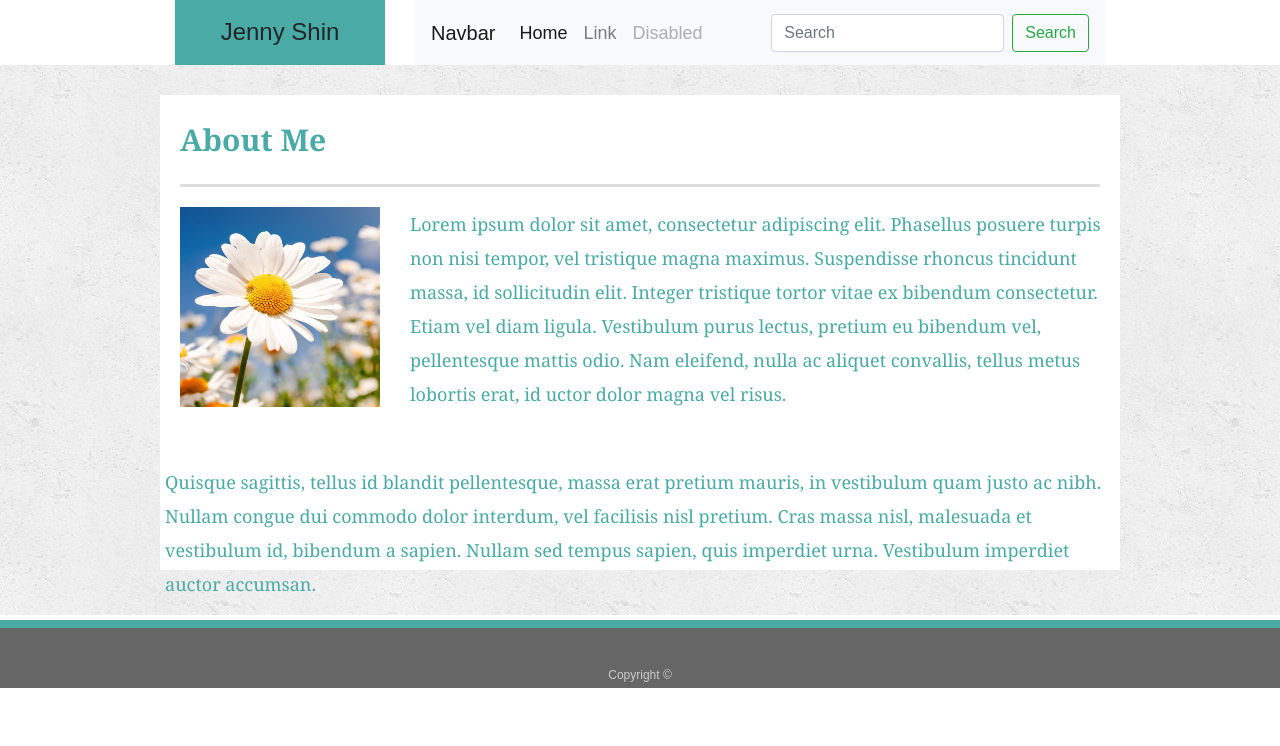
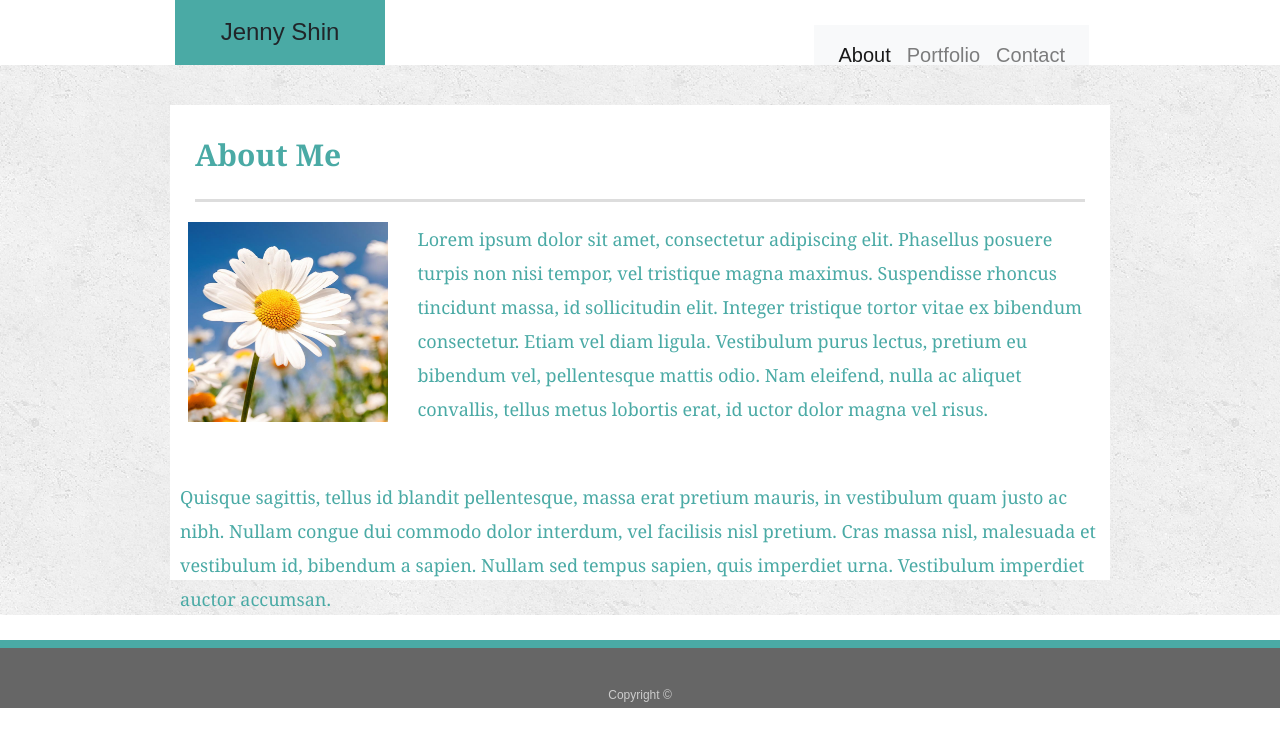
Before and after one commit to jenshin75/Bootstrap-Portfolio, a plain HTML site: page index.html in a window 1280 px wide. Drawn offline with nearby package versions, Linux system fonts and the light colour scheme.

Commit message:
updated 05/04/19 09:00 pm

```diff
--- a/assets/css/style.css
+++ b/assets/css/style.css
@@ -12,7 +12,7 @@ body {
   font-size: 18pt;
   padding-top: 15px;
   background-color:#4aaaa5;
-  height: 70px;
+  height: 90px;
   text-align: center;
 }
 
@@ -20,20 +20,26 @@ a {
   color: black;
 }
 
+#daisy {
+  height: 200px;
+  width: 200px;
+  float: right;
+}
+
 #main {
   color: #777777;
   background: url("../images/concrete_seamless.png");
   position: relative;
-  bottom: 5px;
+  bottom: 25px;
   height: 550px;
-  padding: 10px;
+  padding: 20px;
 }
 
 .content-box {
   background-color: #ffffff;
   /* width: 960px; */
   height: 475px;
-  padding: 20px;
+  padding: 25px;
   margin: 20px 150px;
   /* font-family: Arial, Helvetica, sans-serif; */
   color: #4aaaa5;
@@ -115,7 +121,9 @@ h2, h3 {
   font-size: 22px;
 }
 
-/* header */
+header {
+  position:static;
+}
 
 /* #masthead {
   position: fixed;
@@ -142,12 +150,13 @@ h2, h3 {
   background: #4aaaa5;
 }
 
-nav {
-  float: right;
-  margin-top: 25px;
-}
+nav a:first-child {
+  border-left: 0 none;
+} */
 
-nav a {
+
+
+/* nav a {
   display: inline-block;
   padding-left: 15px;
   margin-left: 15px;
@@ -155,11 +164,15 @@ nav a {
   color: #999;
   text-decoration: none;
   border-left: 1px solid #efefef;
+} */
+
+header {
+  background-color: white;
 }
-
-nav a:first-child {
-  border-left: 0 none;
-} */
+nav {
+   float: right;
+  margin-top: 25px;
+}
 
 footer {
   padding: 30px 0;
--- a/index.html
+++ b/index.html
@@ -6,7 +6,7 @@
   <meta name="viewport" content="width=device-width, initial-scale=1.0">
   <title>Index</title>
   <link rel="stylesheet" href="https://maxcdn.bootstrapcdn.com/bootstrap/4.0.0/css/bootstrap.min.css">
-  <link rel="stylesheet" type="text/css" href="../Bootstrap-Portfolio/assets/css/style.css">
+  <link rel="stylesheet" type="text/css" href="./assets/css/style.css">
   <!-- jQuery, javascript file for the Bootstrap's javascript file to function -->
   <script src="https://cdnjs.cloudflare.com/ajax/libs/jquery/3.2.1/jquery.min.js"></script>
   <!-- Bootstrap's javascript file that allows the dropdown menu to work -->
@@ -17,55 +17,32 @@
   <header>
 
     <div class="container">
+
       <div class="row">
         <div class="col-sm-3">
           <p id="name">Jenny Shin</p>
         </div>
+        <div class="col-sm-9">
 
-        <div class="col-sm-9">
-            <!-- <nav class="navbar navbar-expand-lg">
+            <nav class="navbar navbar-brand navbar-expand-sm navbar-light bg-light">
                 <button class="navbar-toggler ml-auto" type="button" data-toggle="collapse" data-target="#navbarNav"
                   aria-controls="navbarNav" aria-expanded="false" aria-label="Toggle navigation">
                   <span class="navbar-toggler-icon"></span>
                 </button>
+
                 <div class="collapse navbar-collapse" id="navbarNav">
                   <ul class="navbar-nav ml-auto">
                     <li class="nav-item active">
-                  <a class="nav-link" href="../Bootstrap-Portfolio/index.html">About<span
-                      class="sr-only">(current)</span></a>
+                      <a class="nav-link active" href="./index.html">About<span class="sr-only">(current)</span></a>
                     </li>
                     <li class="nav-item">
-                  <a class="nav-link" href="../Bootstrap-Portfolio/portfolio.html">Portfolio</a>
+                      <a class="nav-link" href="./portfolio.html">Portfolio</a>
                     </li>
                     <li class="nav-item">
-                  <a class="nav-link" href="../Bootstrap-Portfolio/contact.html">Contact</a>
+                      <a class="nav-link" href="./contact.html">Contact</a>
                     </li>
                   </ul>
-            </div>
 
-          </nav> -->
-          <nav class="navbar navbar-expand-lg navbar-light bg-light">
-            <a class="navbar-brand" href="#">Navbar</a>
-            <button class="navbar-toggler" type="button" data-toggle="collapse" data-target="#navbarTogglerDemo02" aria-controls="navbarTogglerDemo02" aria-expanded="false" aria-label="Toggle navigation">
-              <span class="navbar-toggler-icon"></span>
-            </button>
-
-            <div class="collapse navbar-collapse" id="navbarTogglerDemo02">
-              <ul class="navbar-nav mr-auto mt-2 mt-lg-0">
-                <li class="nav-item active">
-                  <a class="nav-link" href="#">Home <span class="sr-only">(current)</span></a>
-                </li>
-                <li class="nav-item">
-                  <a class="nav-link" href="#">Link</a>
-                </li>
-                <li class="nav-item">
-                  <a class="nav-link disabled" href="#" tabindex="-1" aria-disabled="true">Disabled</a>
-                </li>
-              </ul>
-              <form class="form-inline my-2 my-lg-0">
-                <input class="form-control mr-sm-2" type="search" placeholder="Search">
-                <button class="btn btn-outline-success my-2 my-sm-0" type="submit">Search</button>
-              </form>
                 </div>
               </nav>
           </div>
@@ -84,8 +61,7 @@
         <br>
         <!--content row 2 (pic+p1)-->
         <div class="row">
-          <div class="col-sm-3"><img id="pic_image" src="../Bootstrap-Portfolio/assets/images/daisy.jpg" height="200"
-              width="200" style="float: right"></div>
+          <div class="col-sm-3"><img id="daisy" src="./assets/images/daisy.jpg" class="img-fluid" alt="Responsive Daisy"></div>
           <div class="col-sm-9">
             <p>Lorem ipsum dolor sit amet, consectetur adipiscing elit. Phasellus posuere turpis non nisi tempor, vel
               tristique magna maximus. Suspendisse rhoncus tincidunt massa, id sollicitudin elit. Integer tristique
```
Also changed, not shown: contact.html (+6 -8 lines), portfolio.html (+31 -7 lines), test.html (added, +59 -0 lines). Lines whose indentation alone changed are shown as unchanged.
